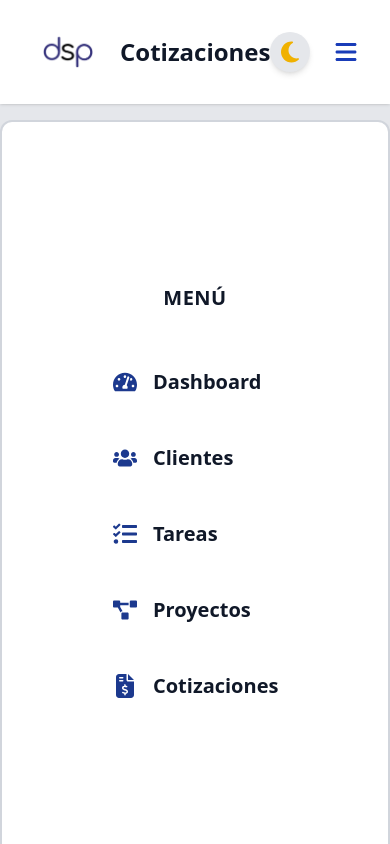
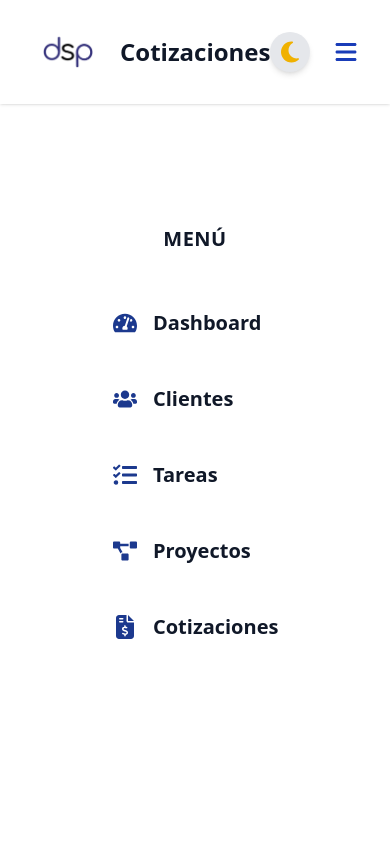
Before and after one commit to dspwebstudiomx/dashboard, a React (Vite) app: page /cotizaciones in a window 390 px wide. Both pictures are taken after a click on the button 346 px from the left and 52 px from the top of the page. Shown: the top 844 px of the page. Built offline with nearby package versions, Linux system fonts and the light colour scheme.

Commit message:
feat: optimizar estilos del Sidebar para mejorar la presentación y la responsividad

```diff
--- a/src/components/Menus/Sidebar.jsx
+++ b/src/components/Menus/Sidebar.jsx
@@ -22,11 +22,11 @@ const Sidebar = ({ columns, isOpen }) => {
   const SidebarStyles = {
     sidebarAside: {
       columns: columns,
-      general: `bg-white text-blue-20 z-40 flex flex-col items-center justify-center gap-8 dark:bg-gray-800 dark:text-gray-100 border-2 border-gray-300 dark:border-gray-700 rounded-xl mt-10`,
-      mobile: `fixed top-20 p-24 w-[100vw] h-[91vh] z-40`,
+      general: `bg-white text-blue-20 flex flex-col items-center justify-center gap-8 dark:bg-gray-800 dark:text-gray-100`,
+      mobile: `fixed top-10 p-24 w-[100vw] h-[96vh] z-[99999]`,
       visible: `translate-x-10 md:translate-x-0`, // Clase para mostrar el Sidebar
       hidden: `translate-x-full`, // Clase para ocultar el Sidebar
-      tablet: `md:p-5 md:rounded-xl shadow-lg md:w-[15vw] md:top-38 md:right-10 z-40`,
+      tablet: `md:p-5 md:rounded-xl shadow-lg md:w-[15vw] md:top-38 md:right-10 md:border-2 md:border-gray-300 md:dark:border-gray-700 md:rounded-xl md:mt-10 `,
       desktop: `xl:w-[15vw] xl:h-[60vh] right-10 xl:top-38`,
     },
     sidebarHeader: `mx-auto`,
```
